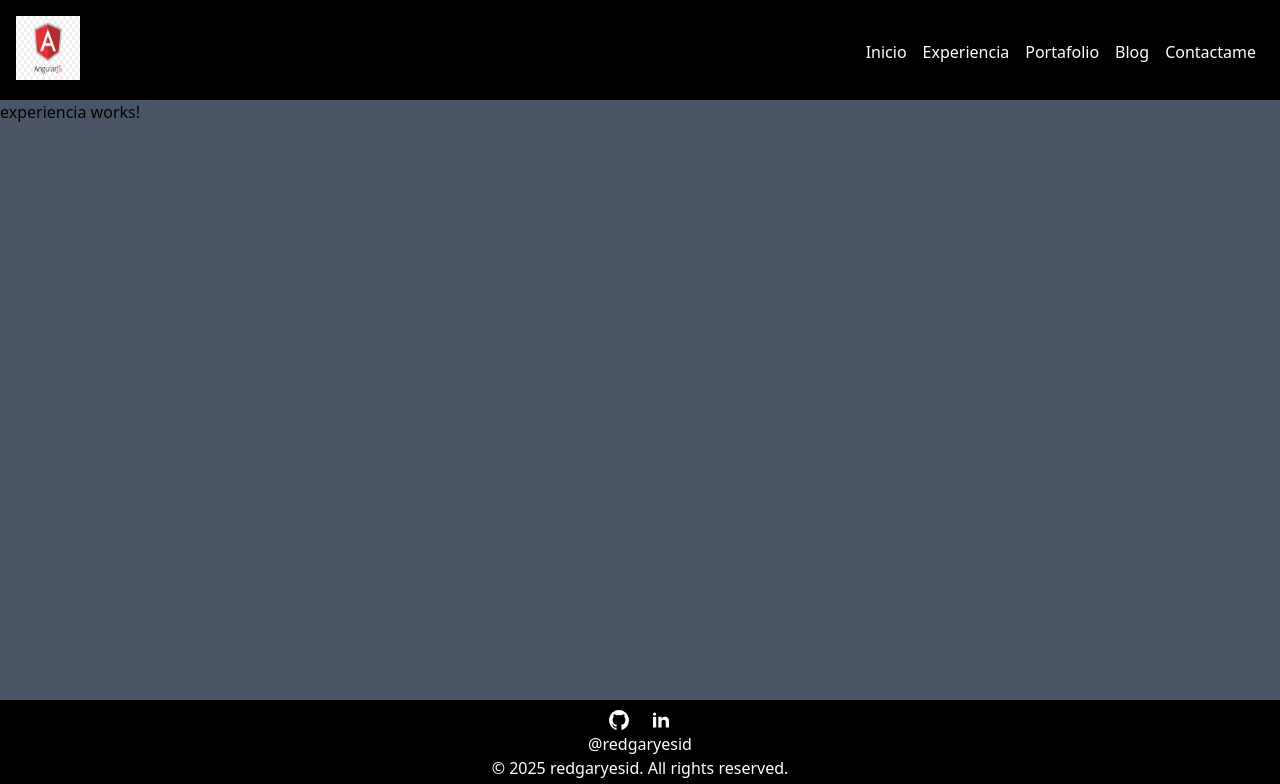
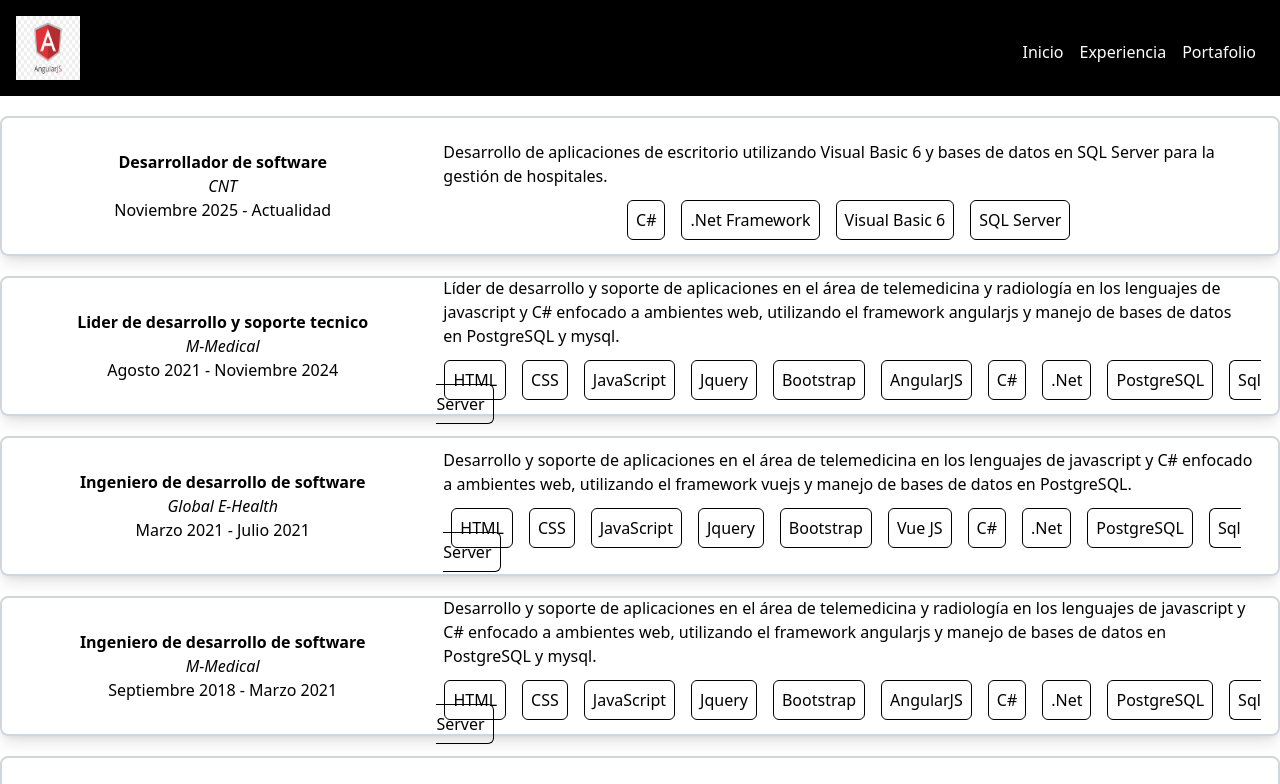
Before and after one commit to redgaryesid/redgaryesid.github.io, an Angular app: page /experiencia in a window 1280 px wide. Shown: the top 784 px of the page. Built offline with nearby package versions, Linux system fonts and the light colour scheme.

Commit message:
Se actualizo la sección de experiencia, se crearon las cards de los trabajos y se actualizo el manejo del navbar

```diff
--- a/src/app/app.html
+++ b/src/app/app.html
@@ -1,8 +1,8 @@
-<div class="grid min-h-dvh grid-rows-8">
-    <app-nav-bar class="row-auto bg-primary"></app-nav-bar>
-    <div class="row-span-6 bg-gray-600">
+<div class="grid min-h-dvh">
+    <app-nav-bar class="bg-primary"></app-nav-bar>
+    <div class="min-h-fit">
         <router-outlet />
     </div>
 
-    <app-footer class="row-auto"></app-footer>
+    <app-footer class=""></app-footer>
 </div>
--- /dev/null
+++ b/src/app/experiencia/Components/experiencia-componente/experiencia-componente.html
@@ -0,0 +1,16 @@
+<div class="flex flex-row justify-center items-center max-w-full my-5 p-3 border-2 border-gray-300 rounded-lg shadow-lg">
+    <div class="h-28 w-1/3 flex flex-col justify-center items-center">
+        <h3 class="font-extrabold">{{trabajo.puesto}}</h3>
+        <h4 class="italic font-medium">{{trabajo.empresa}}</h4>
+        <p class="font-extralight">{{trabajo.inicio}} - {{trabajo.fin}}</p>
+    </div>
+    <div class="h-28 w-2/3 flex flex-col justify-center items-center px-3">
+        <p class="font-medium mb-5">{{trabajo.descripcion}}</p>
+        <div>
+            @for (tecnologia of trabajo.tecnologias; track $index) {
+            <span class="border p-2 mx-2 rounded-md">{{tecnologia}}</span>
+            }
+        </div>
+
+    </div>
+</div>
--- /dev/null
+++ b/src/app/experiencia/Components/experiencia-componente/experiencia-componente.ts
@@ -0,0 +1,13 @@
+import { Component, Input } from '@angular/core';
+import { Trabajo } from '../../../Models/trabajo.models';
+
+@Component({
+  selector: 'app-experiencia-componente',
+  imports: [],
+  templateUrl: './experiencia-componente.html',
+  styleUrl: './experiencia-componente.css',
+})
+export class ExperienciaComponente {
+  @Input() trabajo!: Trabajo;
+
+}
--- a/src/app/experiencia/experiencia.html
+++ b/src/app/experiencia/experiencia.html
@@ -1 +1,3 @@
-<p>experiencia works!</p>
+@for (trabajo of trabajos; track $index) {
+    <app-experiencia-componente [trabajo]="trabajo"></app-experiencia-componente>
+}
--- a/src/app/experiencia/experiencia.ts
+++ b/src/app/experiencia/experiencia.ts
@@ -1,11 +1,56 @@
 import { Component } from '@angular/core';
+import { Trabajo } from '../Models/trabajo.models';
+import { ExperienciaComponente } from './Components/experiencia-componente/experiencia-componente';
 
 @Component({
   selector: 'app-experiencia',
-  imports: [],
+  imports: [ExperienciaComponente],
   templateUrl: './experiencia.html',
   styleUrl: './experiencia.css',
 })
 export class Experiencia {
 
+  trabajos: Trabajo[] = [
+    {
+      puesto: 'Desarrollador de software',
+      empresa: 'CNT',
+      inicio: 'Noviembre 2025',
+      fin: 'Actualidad',
+      descripcion: 'Desarrollo de aplicaciones de escritorio utilizando Visual Basic 6 y bases de datos en SQL Server para la gestión de hospitales.',
+      tecnologias: ['C#', '.Net Framework', 'Visual Basic 6', 'SQL Server']
+    }as Trabajo,
+    {
+      puesto: 'Lider de desarrollo y soporte tecnico',
+      empresa: 'M-Medical',
+      inicio: 'Agosto 2021',
+      fin: 'Noviembre 2024',
+      descripcion: 'Líder de desarrollo y soporte de aplicaciones en el área de telemedicina y radiología en los lenguajes de javascript y C# enfocado a ambientes web, utilizando el framework angularjs y manejo de bases de datos en PostgreSQL y mysql.',
+      tecnologias: ['HTML', 'CSS', 'JavaScript',"Jquery","Bootstrap","AngularJS","C#",".Net","PostgreSQL","Sql Server"]
+    }as Trabajo,
+    {
+      puesto: 'Ingeniero de desarrollo de software',
+      empresa: 'Global E-Health',
+      inicio: 'Marzo 2021',
+      fin: 'Julio 2021',
+      descripcion: 'Desarrollo y soporte de aplicaciones en el área de telemedicina en los lenguajes de javascript y C# enfocado a ambientes web, utilizando el framework vuejs y manejo de bases de datos en PostgreSQL.',
+      tecnologias: ['HTML', 'CSS', 'JavaScript',"Jquery","Bootstrap","Vue JS","C#",".Net","PostgreSQL","Sql Server"]
+    } as Trabajo,
+    {
+      puesto: 'Ingeniero de desarrollo de software',
+      empresa: 'M-Medical',
+      inicio: 'Septiembre 2018',
+      fin: 'Marzo 2021',
+      descripcion: 'Desarrollo y soporte de aplicaciones en el área de telemedicina y radiología en los lenguajes de javascript y C# enfocado a ambientes web, utilizando el framework angularjs y manejo de bases de datos en PostgreSQL y mysql.',
+      tecnologias: ['HTML', 'CSS', 'JavaScript',"Jquery","Bootstrap","AngularJS","C#",".Net","PostgreSQL","Sql Server"]
+    }as Trabajo,
+    {
+      puesto: 'Desarrollador de software',
+      empresa: 'Sinova',
+      inicio: 'Febrero 2017',
+      fin: 'Septiembre 2018',
+      descripcion: 'Desarrollo y soporte de aplicaciones para la optimización de actividades diarias laborales en G-suit en los lenguajes de javascript y Google apps script enfocado a ambientes web.',
+      tecnologias: ['HTML', 'CSS', 'JavaScript'," Google Apps Script","G-Suit","Jquery","Bootstrap"]
+    }
+  ];
+
 }
--- a/src/app/home/page/home.css
+++ b/src/app/home/page/home.css
@@ -17,3 +17,11 @@
   from { border-color: transparent; }
   to { border-color: black; }
 }
+.neon-text {
+  color: #fff;
+  text-shadow:
+    0 0 5px #4ade80,
+    0 0 10px #4ade80,
+    0 0 20px #4ade80,
+    0 0 40px #4ade80;
+}
--- a/src/app/home/page/home.html
+++ b/src/app/home/page/home.html
@@ -1,6 +1,6 @@
 <div class="w-full h-full bg-primary text-primary-text flex flex-row justify-center items-center gap-10 pt-2 pb-2">
     <div class="mr-30">
-        <h1 class="glow-text text-6xl mb-3">Hola, soy <span class="text-blue-700">Edgar Rodriguez</span></h1>
+        <h1 class="glow-text text-6xl mb-3">Hola, soy <span class="neon-text">Edgar Rodriguez</span></h1>
         <p class="glow-text text-2xl">Full stack Developer</p>
         <p class="glow-text typing-effect text-sm">Web Full Stack con más de 7 años de experiencia creando soluciones digitales</p>
     </div>
--- a/src/app/shared/nav-bar/nav-bar.html
+++ b/src/app/shared/nav-bar/nav-bar.html
@@ -6,11 +6,13 @@
     </div>
     <div class="w-3/4 h-14 hidden xl:h16 xl:block">
         <ul class="flex flex-row flex-nowrap justify-end align-middle h-16 items-center">
-            <li class="ml-2 mr-2 cursor-pointer" routerLink="/">Inicio</li>
-            <li class="ml-2 mr-2 cursor-pointer" routerLink="/experiencia">Experiencia</li>
-            <li class="ml-2 mr-2 cursor-pointer" routerLink="/portafolio">Portafolio</li>
-            <li class="ml-2 mr-2 cursor-pointer" routerLink="/blog">Blog</li>
-            <li class="ml-2 mr-2 cursor-pointer" routerLink="/contactame">Contactame</li>
+            @for (option of optionsMenu; track $index) {
+                @if (option.active) {
+                    <li class="ml-2 mr-2 cursor-pointer" routerLink="{{option.route}}">{{option.name}}</li>
+                }
+
+            }
+
         </ul>
     </div>
     <div class="flex justify-end w-full md:hidden">
@@ -30,11 +32,12 @@
 @if (showMenu) {
 <div class="w-full h-full z-50 absolute top-14 md:top-16 bg-amber-50 border">
     <ul class="font-medium flex flex-col items-center p-2 mt-1 mb-1 " (click)="showMenu = !showMenu">
-        <li class="ml-2 mr-2 cursor-pointer p-2" routerLink="/">Inicio</li>
-        <li class="ml-2 mr-2 cursor-pointer p-2" routerLink="/experiencia">Experiencia</li>
-        <li class="ml-2 mr-2 cursor-pointer p-2" routerLink="/portafolio">Portafolio</li>
-        <li class="ml-2 mr-2 cursor-pointer p-2" routerLink="/blog">Blog</li>
-        <li class="ml-2 mr-2 cursor-pointer p-2" routerLink="/contactame">Contactame</li>
+        @for (option of optionsMenu; track $index) {
+                @if (option.active) {
+                    <li class="ml-2 mr-2 cursor-pointer p-2" routerLink="{{option.route}}">{{option.name}}</li>
+                }
+
+            }
     </ul>
 </div>
 }
--- a/src/app/shared/nav-bar/nav-bar.ts
+++ b/src/app/shared/nav-bar/nav-bar.ts
@@ -11,6 +11,13 @@ export class NavBar {
 
   showMenu: boolean = false;
 
+  optionsMenu = [
+    { name: 'Inicio', route: '/',active: true },
+    { name: 'Experiencia', route: '/experiencia',active: true  },
+    { name: 'Portafolio', route: '/portafolio',active: true  },
+    { name: 'Blog', route: '/blog',active: false  },
+    { name: 'Contactame', route: '/contactame',active: false  }
+  ];
   toggleMenu() {
     this.showMenu = !this.showMenu;
   }
```
Also changed, not shown: src/app/Models/trabajo.models.ts (added, +8 -0 lines), src/app/experiencia/Components/experiencia-componente/experiencia-componente.css (added), 1 other file (tests, documents, lock files or other folders).
